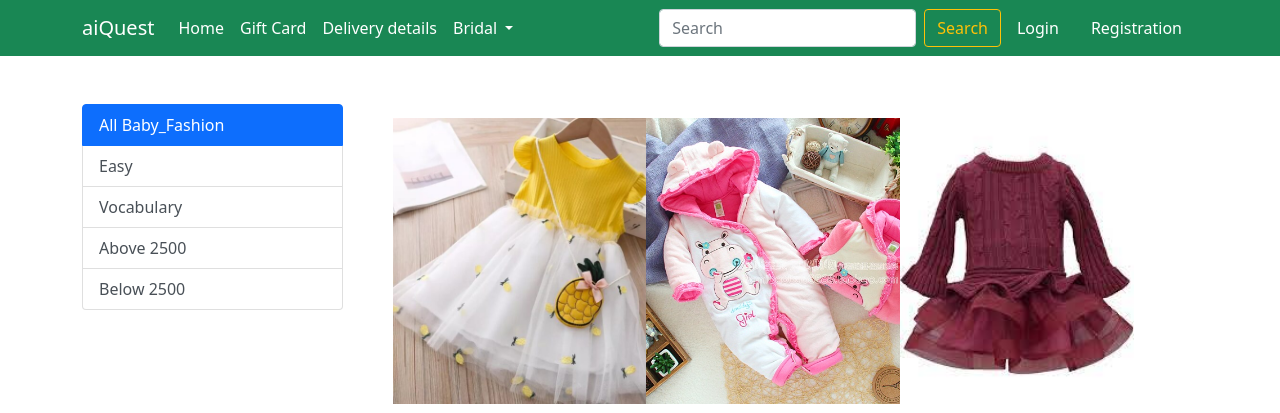
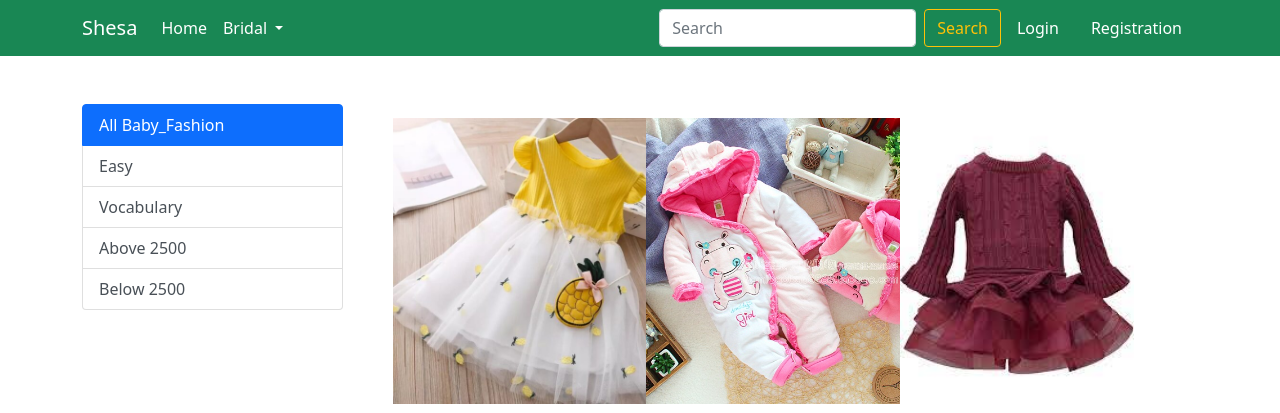
Before and after one commit to AlshahriardotMe/Ecommerce, a Django app: page /baby_fashion/ in a window 1280 px wide. Shown: the top 413 px of the page. Run offline with Django 4.2, Linux system fonts and the light colour scheme; data comes from the database, SQL or seed files in the repository; both versions use the stored data as it was after the commit; some libraries are stand-ins or nearby versions.

Commit message:
ecommerce

```diff
--- a/Shop/templates/Shop/base.html
+++ b/Shop/templates/Shop/base.html
@@ -21,13 +21,13 @@
     <link rel="stylesheet" href="{% static 'Shop/css/style.css' %}">
 
 
-    <title>aiQuest | {% block title %} {% endblock title %} </title>
+    <title>Shesa | {% block title %} {% endblock title %} </title>
 </head>
 
 <body>
     <nav class="navbar navbar-expand-lg navbar-dark bg-success">
         <div class="container">
-            <a class="navbar-brand" href="/">aiQuest</a>
+            <a class="navbar-brand" href="/">Shesa</a>
             <button class="navbar-toggler" type="button" data-bs-toggle="collapse"
                 data-bs-target="#navbarSupportedContent" aria-controls="navbarSupportedContent" aria-expanded="false"
                 aria-label="Toggle navigation">
@@ -38,13 +38,9 @@
                     <li class="nav-item">
                         <a class="nav-link active" aria-current="page" href="/">Home</a>
                     </li>
-                    <li class="nav-item">
-                        <a class="nav-link active" aria-current="page" href="#">Gift Card</a>
-                    </li>
 
-                    <li class="nav-item">
-                        <a class="nav-link active" aria-current="page" href="#">Delivery details</a>
-                    </li>
+
+
                     <li class="nav-item dropdown">
                         <a class="nav-link dropdown-toggle text-white" href="#" id="electronicsDropdown" role="button"
                             data-bs-toggle="dropdown" aria-expanded="false">
--- /dev/null
+++ b/requirement.txt
@@ -0,0 +1,2 @@
+Django==4.2.4
+Pillow==10.0.0
```
Also changed, not shown: Shop/views.py (line endings or trailing spaces), db.sqlite3, 1 other file.
